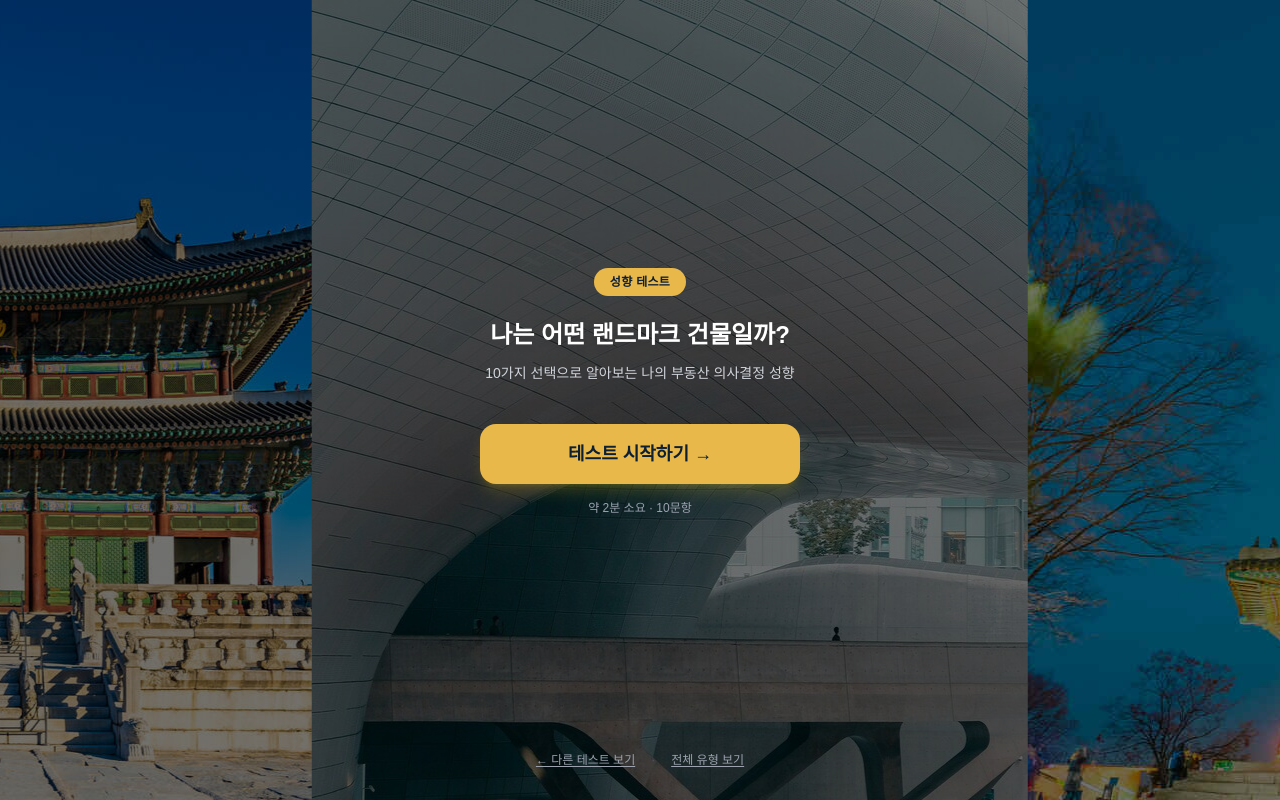
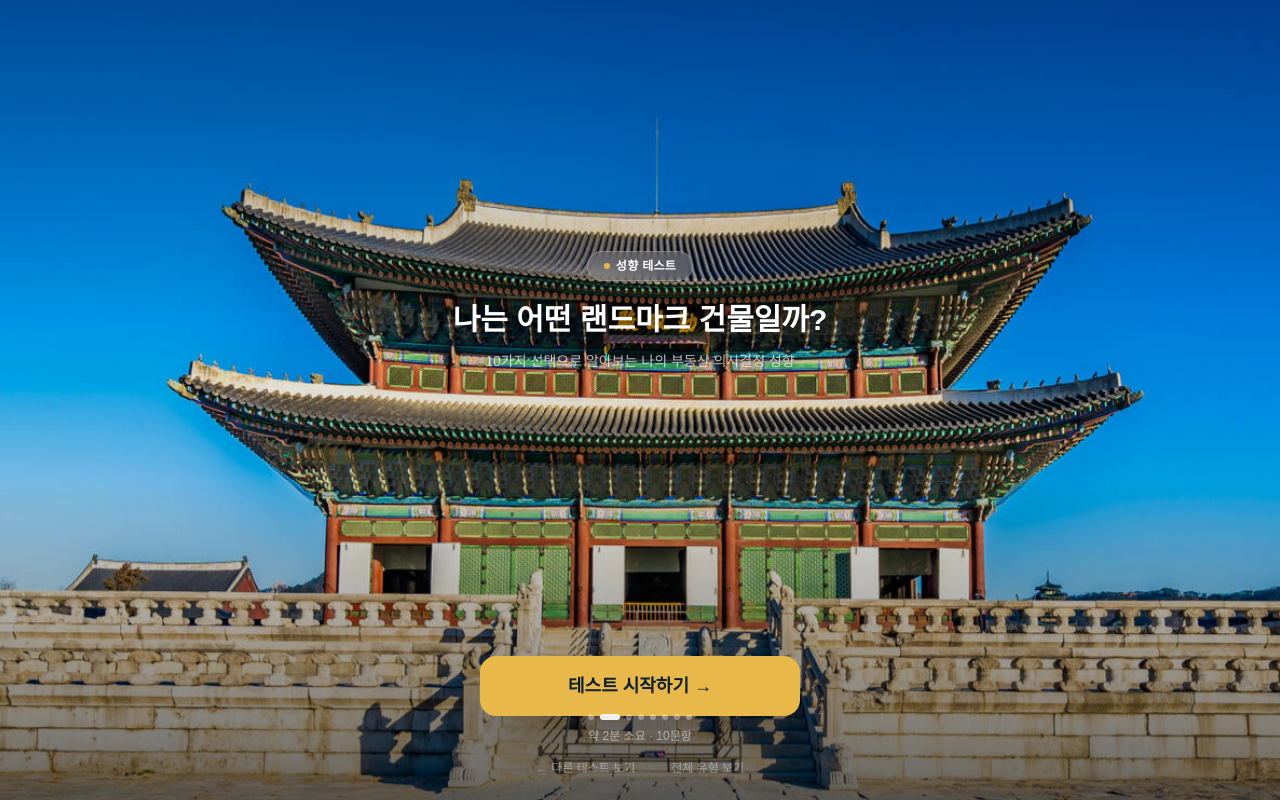
Before and after one commit to KHLPilot/oboon-funnel, a Next.js app: page /landmark in a window 1280 px wide. Built offline with nearby package versions, Linux system fonts and the light colour scheme.

Commit message:
add details

```diff
--- a/src/app/[testId]/page.tsx
+++ b/src/app/[testId]/page.tsx
@@ -63,22 +63,28 @@ export default async function TestLandingPage({ params }: Props) {
         <div className="absolute inset-0 bg-oboon-dark" />
       )}
 
-      {/* 콘텐츠 */}
-      <div className="relative flex-1 flex flex-col items-center justify-center px-6 pt-16 pb-8 text-center" style={{ zIndex: 3 }}>
-        <div className="inline-block bg-oboon-accent text-oboon-dark text-xs font-black px-4 py-1.5 rounded-full mb-6 tracking-wide">
+      {/* 콘텐츠 — 상하로 나눠서 타이틀은 중앙, CTA는 하단 고정 */}
+      <div className="relative flex-1 flex flex-col" style={{ zIndex: 3 }}>
+        {/* 중앙 타이틀 영역 */}
+        <div className="flex-1 flex flex-col items-center justify-center px-6 text-center pb-8">
+          <div className="inline-flex items-center gap-1.5 bg-white/15 backdrop-blur-sm border border-white/20 text-white text-xs font-bold px-4 py-1.5 rounded-full mb-5 tracking-wide">
+            <span className="w-1.5 h-1.5 rounded-full bg-oboon-accent inline-block" />
             {test.tag}
           </div>
 
-        {!hasSlideshow && <div className="text-6xl mb-6">{test.emoji}</div>}
+          {!hasSlideshow && <div className="text-6xl mb-5">{test.emoji}</div>}
 
-        <h1 className="text-2xl font-black text-white leading-tight mb-3 drop-shadow-lg">
+          <h1 className="text-3xl font-black text-white leading-tight mb-3" style={{ textShadow: "0 2px 16px rgba(0,0,0,0.5)" }}>
             {test.title}
           </h1>
 
-        <p className="text-gray-300 text-sm leading-relaxed mb-10 max-w-xs drop-shadow">
+          <p className="text-white/70 text-sm leading-relaxed max-w-xs" style={{ textShadow: "0 1px 8px rgba(0,0,0,0.5)" }}>
             {test.description}
           </p>
+        </div>
 
+        {/* 하단 CTA */}
+        <div className="px-6 pb-6 flex flex-col items-center gap-3">
           <Link
             href={`/${test.id}/quiz`}
             className="
@@ -89,36 +95,37 @@ export default async function TestLandingPage({ params }: Props) {
               active:scale-[0.98]
               hover:brightness-110
               transition-all duration-150
-            shadow-lg shadow-yellow-400/20
+              shadow-2xl shadow-black/40
             "
           >
             테스트 시작하기 →
           </Link>
 
-        <p className="text-gray-400 text-xs mt-4">
+          <p className="text-white/50 text-xs">
             약 2분 소요 · {test.questionCount}문항
           </p>
-      </div>
 
-      <div className="relative px-6 pb-8 flex items-center justify-center gap-4" style={{ zIndex: 3 }}>
+          <div className="flex items-center gap-4 mt-1">
             <Link
               href="/"
-          className="text-xs text-gray-400 underline underline-offset-2 hover:text-gray-200 transition-colors"
+              className="text-xs text-white/40 hover:text-white/70 transition-colors"
             >
               ← 다른 테스트 보기
             </Link>
             {test.type === "quiz" && (
               <>
-            <span className="text-gray-600 text-xs">·</span>
+                <span className="text-white/20 text-xs">·</span>
                 <Link
                   href={`/${test.id}/results`}
-              className="text-xs text-gray-400 underline underline-offset-2 hover:text-gray-200 transition-colors"
+                  className="text-xs text-white/40 hover:text-white/70 transition-colors"
                 >
                   전체 유형 보기
                 </Link>
               </>
             )}
           </div>
+        </div>
+      </div>
     </main>
   );
 }
--- a/src/app/globals.css
+++ b/src/app/globals.css
@@ -28,7 +28,7 @@ button {
   -webkit-appearance: none;
 }
 
-@keyframes scrollStrip {
-  from { transform: translateX(0); }
-  to   { transform: translateX(-50%); }
+@keyframes slowZoom {
+  from { transform: scale(1.06); }
+  to   { transform: scale(1.0); }
 }
--- a/src/app/layout.tsx
+++ b/src/app/layout.tsx
@@ -1,5 +1,4 @@
 import type { Metadata } from "next";
-import Script from "next/script";
 import "./globals.css";
 
 export const metadata: Metadata = {
@@ -22,11 +21,12 @@ export default function RootLayout({
   return (
     <html lang="ko">
       <head>
-        <Script
+        {/* Google AdSense — 서버 렌더링 HTML에 직접 포함 (크롤러 인식용) */}
+        {/* eslint-disable-next-line @next/next/no-sync-scripts */}
+        <script
           async
           src="https://pagead2.googlesyndication.com/pagead/js/adsbygoogle.js?client=ca-pub-7703189520308574"
           crossOrigin="anonymous"
-          strategy="afterInteractive"
         />
       </head>
       <body className="antialiased">{children}</body>
--- a/src/components/LandmarkSlideshow.tsx
+++ b/src/components/LandmarkSlideshow.tsx
@@ -1,6 +1,7 @@
 "use client";
 
 import Image from "next/image";
+import { useState, useEffect } from "react";
 
 const IMAGES = [
   "/images/landmarks/upward-1200.jpg",
@@ -13,37 +14,94 @@ const IMAGES = [
   "/images/landmarks/planner-1200.jpg",
 ];
 
-// 끊김 없는 루프를 위해 2배로 복제
-const STRIP = [...IMAGES, ...IMAGES];
+export default function LandmarkSlideshow() {
+  const [current, setCurrent] = useState(0);
+  const [prev, setPrev] = useState<number | null>(null);
+  const [transitioning, setTransitioning] = useState(false);
 
-export default function LandmarkSlideshow() {
+  useEffect(() => {
+    const timer = setInterval(() => {
+      const next = (current + 1) % IMAGES.length;
+      setPrev(current);
+      setCurrent(next);
+      setTransitioning(true);
+      setTimeout(() => {
+        setPrev(null);
+        setTransitioning(false);
+      }, 1200);
+    }, 3000);
+    return () => clearInterval(timer);
+  }, [current]);
+
   return (
     <div className="absolute inset-0 overflow-hidden">
-      {/* 가로 스크롤 스트립 */}
+      {/* 이전 이미지 (페이드아웃) */}
+      {prev !== null && (
+        <div
+          className="absolute inset-0"
+          style={{
+            opacity: transitioning ? 0 : 1,
+            transition: "opacity 1.2s ease-in-out",
+            zIndex: 1,
+          }}
+        >
+          <Image
+            src={IMAGES[prev]}
+            alt=""
+            fill
+            className="object-cover"
+            sizes="100vw"
+          />
+        </div>
+      )}
+
+      {/* 현재 이미지 (페이드인 + 줌) */}
       <div
-        className="absolute top-0 left-0 h-full flex"
-        style={{ animation: "scrollStrip 28s linear infinite" }}
+        key={current}
+        className="absolute inset-0"
+        style={{
+          opacity: 1,
+          zIndex: 2,
+          animation: "slowZoom 4s ease-out forwards",
+        }}
       >
-        {STRIP.map((src, i) => (
+        <Image
+          src={IMAGES[current]}
+          alt=""
+          fill
+          className="object-cover"
+          sizes="100vw"
+          priority={current === 0}
+        />
+      </div>
+
+      {/* 하단 인디케이터 도트 */}
+      <div
+        className="absolute bottom-20 left-0 right-0 flex justify-center gap-1.5"
+        style={{ zIndex: 4 }}
+      >
+        {IMAGES.map((_, i) => (
           <div
             key={i}
-            className="relative h-full flex-shrink-0"
-            style={{ width: "56vw" }}
-          >
-            <Image
-              src={src}
-              alt=""
-              fill
-              className="object-cover"
-              sizes="56vw"
-              priority={i < 3}
-            />
-          </div>
+            className="rounded-full transition-all duration-500"
+            style={{
+              width: i === current ? 20 : 6,
+              height: 6,
+              backgroundColor: i === current ? "rgba(255,255,255,0.9)" : "rgba(255,255,255,0.35)",
+            }}
+          />
         ))}
       </div>
 
-      {/* 어두운 오버레이 */}
-      <div className="absolute inset-0 bg-black/55" />
+      {/* 그라디언트 오버레이 — 상하 */}
+      <div
+        className="absolute inset-0"
+        style={{
+          zIndex: 3,
+          background:
+            "linear-gradient(to bottom, rgba(0,0,0,0.35) 0%, rgba(0,0,0,0.1) 40%, rgba(0,0,0,0.1) 60%, rgba(0,0,0,0.6) 100%)",
+        }}
+      />
     </div>
   );
 }
```
Also changed, not shown: src/data/tests/landmark/results.ts (+44 -44 lines). Lines whose indentation alone changed are shown as unchanged.
